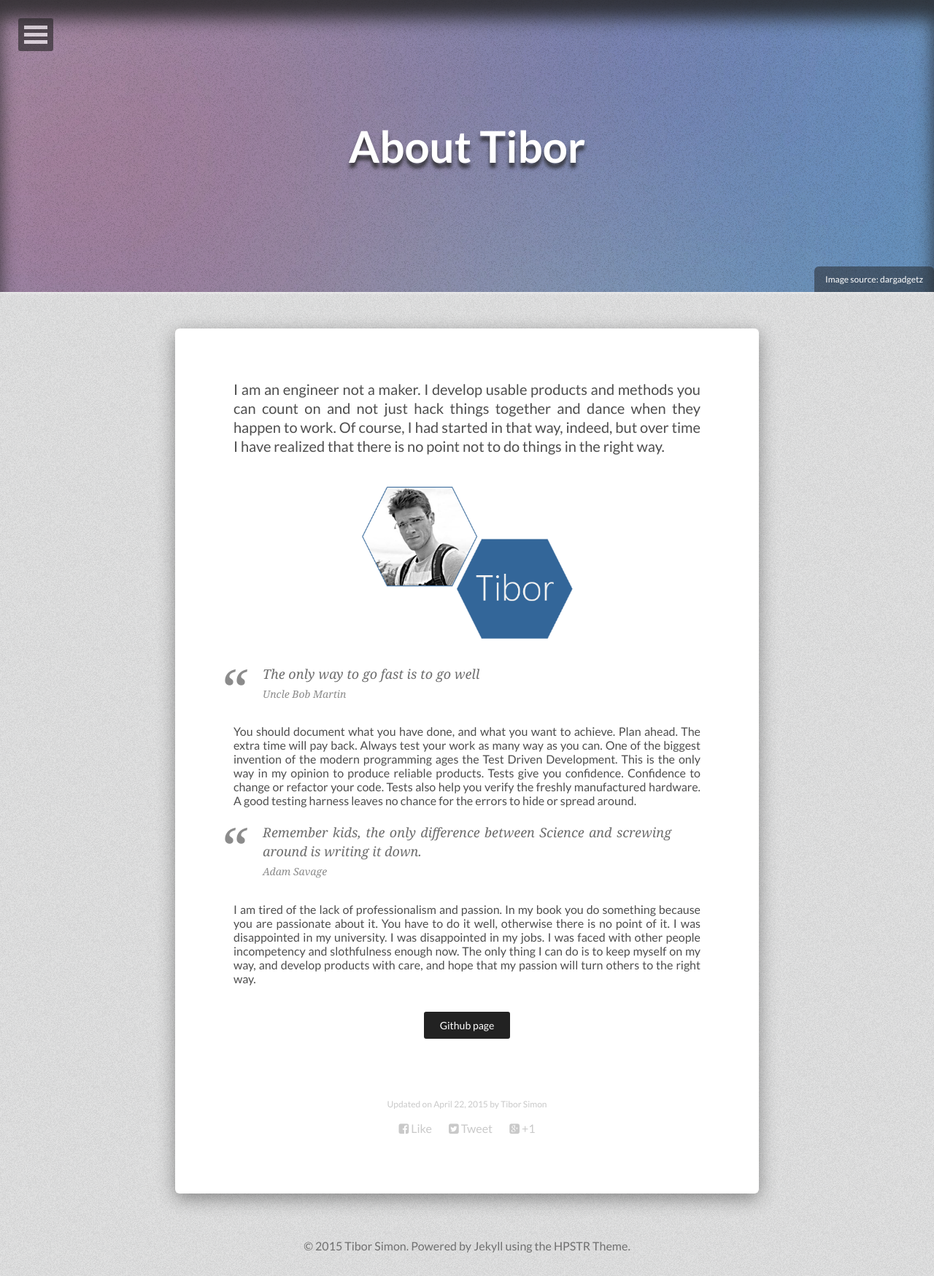
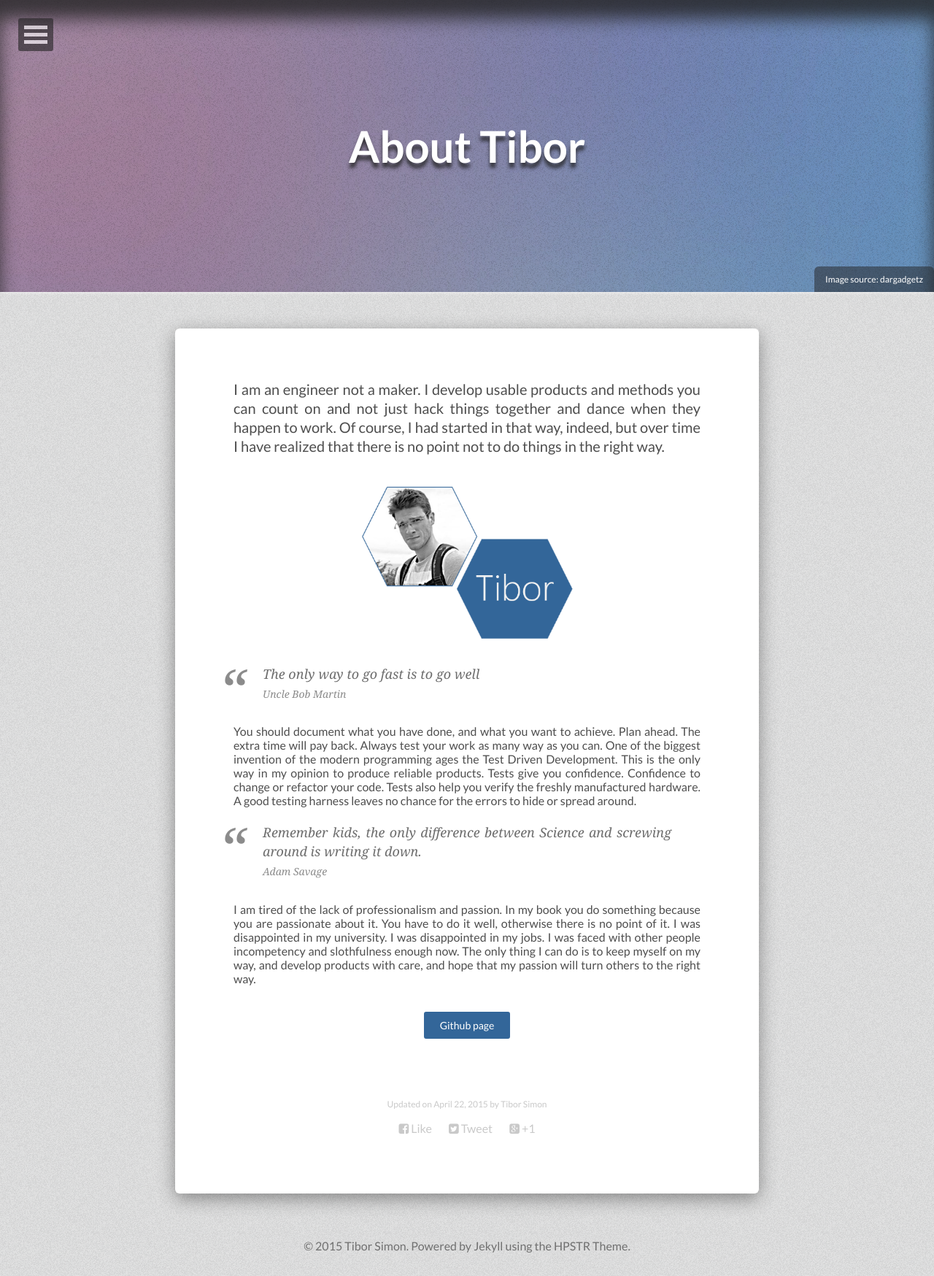
Before and after one commit to tiborsimon/tiborsimon.github.io, a Jekyll site: the page built from about/index.md, in a window 1280 px wide. Shown: the whole page at 73% size. Built offline with Jekyll 4.4.1, drawn with Linux system fonts in a browser that asks for light colours; nearby versions of some CDN libraries.

Commit message:
button css updated

```diff
--- a/_sass/_variables.scss
+++ b/_sass/_variables.scss
@@ -33,7 +33,7 @@ $primary             : #222;
 $success             : #5cb85c;
 $warning             : #dd8338;
 $danger              : #C64537;
-$info                : #308cbc;
+$info                : #369;
 
 
 // Screen Size
--- a/about/index.md
+++ b/about/index.md
@@ -31,5 +31,5 @@ I am tired of the lack of professionalism and passion. In my book you do somethi
 
 <div class="centered">
 <div markdown="0">
-<a href="https://github.com/tiborsimon" class="btn">Github page</a></div>
+<a href="https://github.com/tiborsimon" class="btn btn-info">Github page</a></div>
 </div>
```
